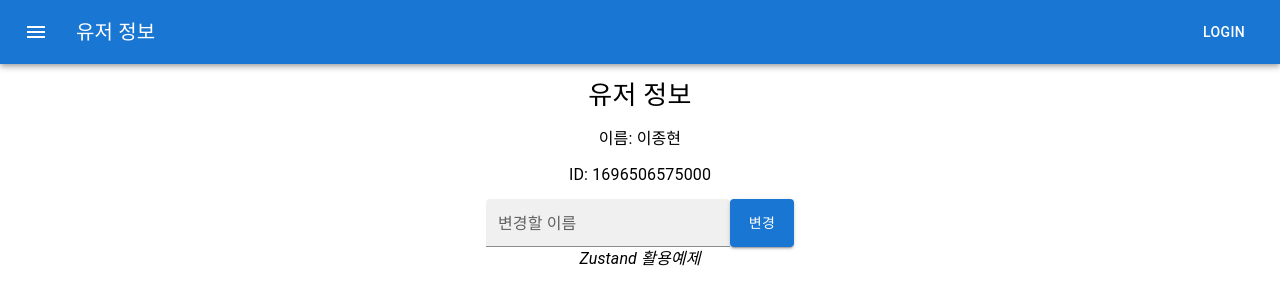
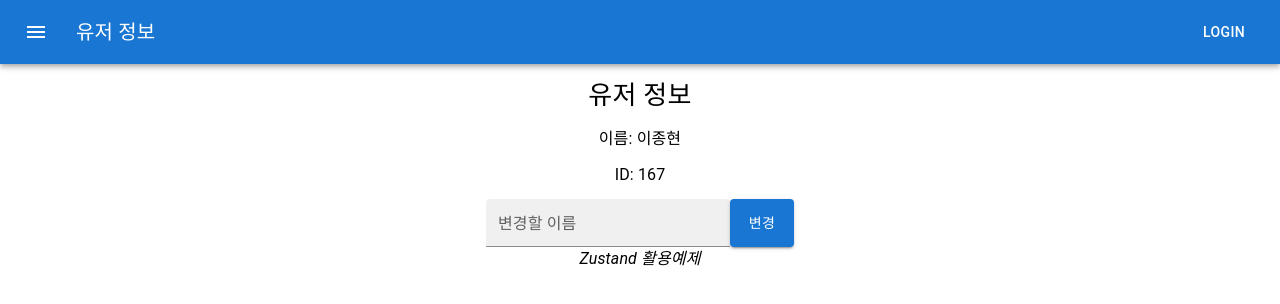
Before and after one commit to Mocatteru/DevPrcPortfolio, a React (Create React App) app: page /userInfo in a window 1280 px wide. Shown: the top 304 px of the page. Built offline with nearby package versions, Linux system fonts and the light colour scheme.

Commit message:
리팩토링 및 167

```diff
--- a/src/pages/userInfo-screen/userInfo-screen.tsx
+++ b/src/pages/userInfo-screen/userInfo-screen.tsx
@@ -20,7 +20,7 @@ function UserInfoScreen() {
 
   const onClickEditUserNameButton = useCallback(() => {
     userStore.editUserName(userNameInput);
-  }, [userNameInput, userStore.editUserName]);
+  }, [userNameInput, userStore]);
 
   return (
     <Box
--- a/src/store/userStore.tsx
+++ b/src/store/userStore.tsx
@@ -7,7 +7,7 @@ interface StoreState {
 }
 
 const useUserStore = create<StoreState>(set => ({
-  userID: Date.now(),
+  userID: 167,
   userName: '이종현',
   editUserName: (newName: string) =>
     set(state => ({
```
